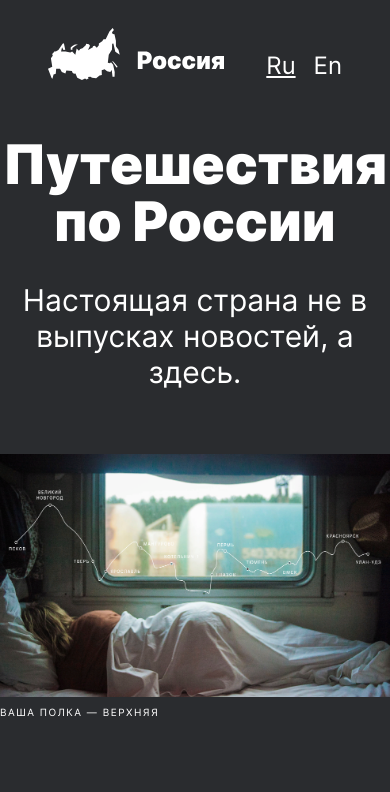
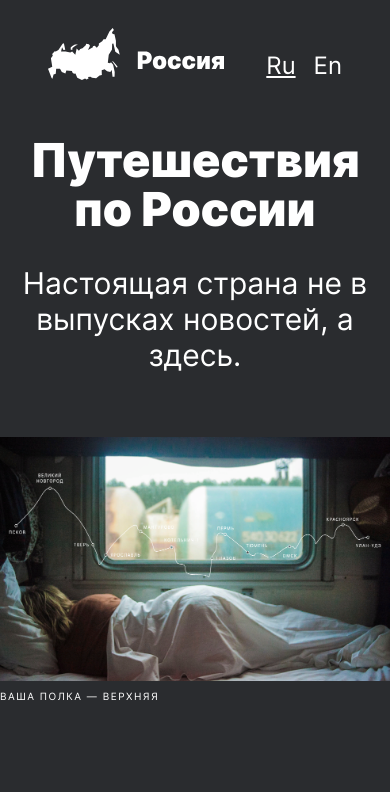
Before and after one commit to NominalL/russian-travel, a plain HTML site: page index.html in a window 390 px wide. Shown: the top 792 px of the page. Drawn offline with Linux system fonts and the light colour scheme.

Commit message:
Исправил ошибки

```diff
--- a/blocks/lead/__title/lead__title.css
+++ b/blocks/lead/__title/lead__title.css
@@ -11,7 +11,7 @@
 @media screen and (max-width: 768px) {
   .lead__title {
     font-weight: 900;
-    font-size: 14vw;
+    font-size: 12vw;
     line-height: 104%;
     text-align: center;
     margin: 0;
```
